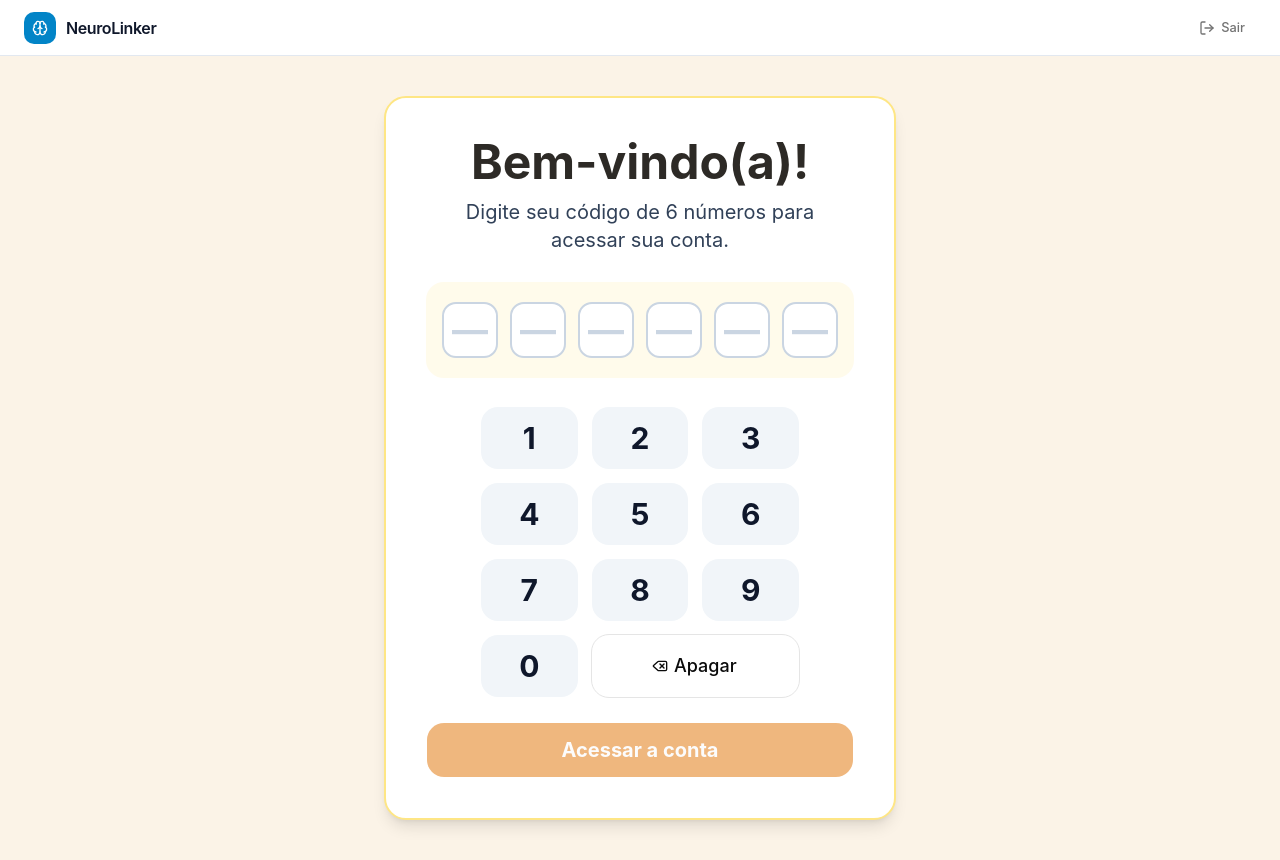
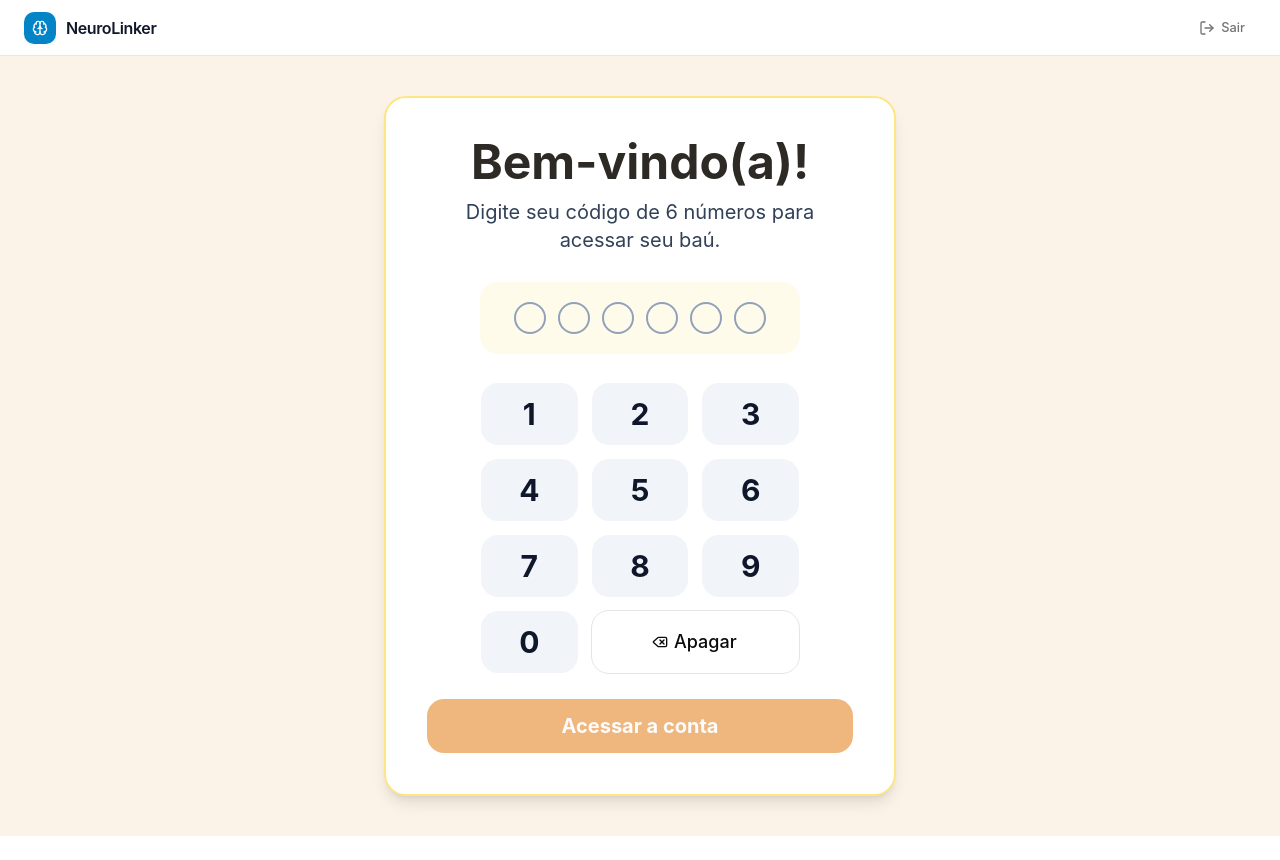
Before and after one commit to LivMondini/neurolinker-iv, a Next.js app: page / in a window 1280 px wide. Both pictures are taken after a click on the button 960 px from the left and 533 px from the top of the page. After the commit the page ends 836 px from the top, so only its background shows below. Built offline with nearby package versions, Linux system fonts and the light colour scheme.

Commit message:
Restore message 6TAahraiNHNiVVHwohAFdYJbv83mdNbu

```diff
--- a/components/neurolinker/patient/patient-pin-screen.tsx
+++ b/components/neurolinker/patient/patient-pin-screen.tsx
@@ -31,17 +31,9 @@ export function PatientPinScreen({ patient, onSuccess }: { patient: PatientSumma
     <main className="flex min-h-[calc(100vh-56px)] items-center justify-center bg-[#fbf3e7] px-5 py-10">
       <section className="w-full max-w-lg rounded-3xl border-2 border-amber-200 bg-white p-6 text-center shadow-lg sm:p-10">
         <h1 className="text-4xl font-bold text-[#2d2a26] sm:text-5xl">Bem-vindo(a)!</h1>
-        <p className="mt-3 text-xl text-slate-700">Digite seu código de 6 números para acessar sua conta.</p>
-        <div aria-label={`${digits.length} de 6 dígitos preenchidos`} aria-live="polite" className="mx-auto my-7 flex max-w-md justify-center gap-2 rounded-2xl bg-amber-50 px-3 py-5 sm:gap-3 sm:px-4">
-          {Array.from({ length: 6 }, (_, index) => {
-            const digit = digits[index]
-            return (
-              <span key={index} className={`flex size-11 items-center justify-center rounded-xl border-2 bg-white text-3xl font-bold leading-none sm:size-14 sm:text-4xl ${digit ? "border-slate-700 text-slate-900" : "border-slate-300 text-slate-300"}`}>
-                {digit || <span aria-hidden="true">—</span>}
-                <span className="sr-only">{digit ? `Número ${digit}` : "Vazio"}</span>
-              </span>
-            )
-          })}
+        <p className="mt-3 text-xl text-slate-700">Digite seu código de 6 números para acessar seu baú.</p>
+        <div aria-label={`${digits.length} de 6 dígitos preenchidos`} aria-live="polite" className="mx-auto my-7 flex max-w-xs justify-center gap-3 rounded-2xl bg-amber-50 px-4 py-5">
+          {Array.from({ length: 6 }, (_, index) => <span key={index} className={`flex size-8 items-center justify-center rounded-full border-2 ${index < digits.length ? "border-slate-900 bg-slate-900" : "border-slate-400 bg-transparent"}`}><span className="sr-only">{index < digits.length ? "Preenchido" : "Vazio"}</span></span>)}
         </div>
         {showMessage && <p role="status" className="mb-5 rounded-xl bg-amber-50 p-4 text-lg leading-relaxed text-amber-900">Puxa, parece que os números ficaram diferentes. Não se preocupe, vamos tentar de novo?</p>}
         <div ref={keypadRef} tabIndex={-1} className="mx-auto grid max-w-xs grid-cols-3 gap-3 outline-none" aria-label="Teclado numérico">
```
Also changed, not shown: 1 other file (tests, documents, lock files or other folders).
